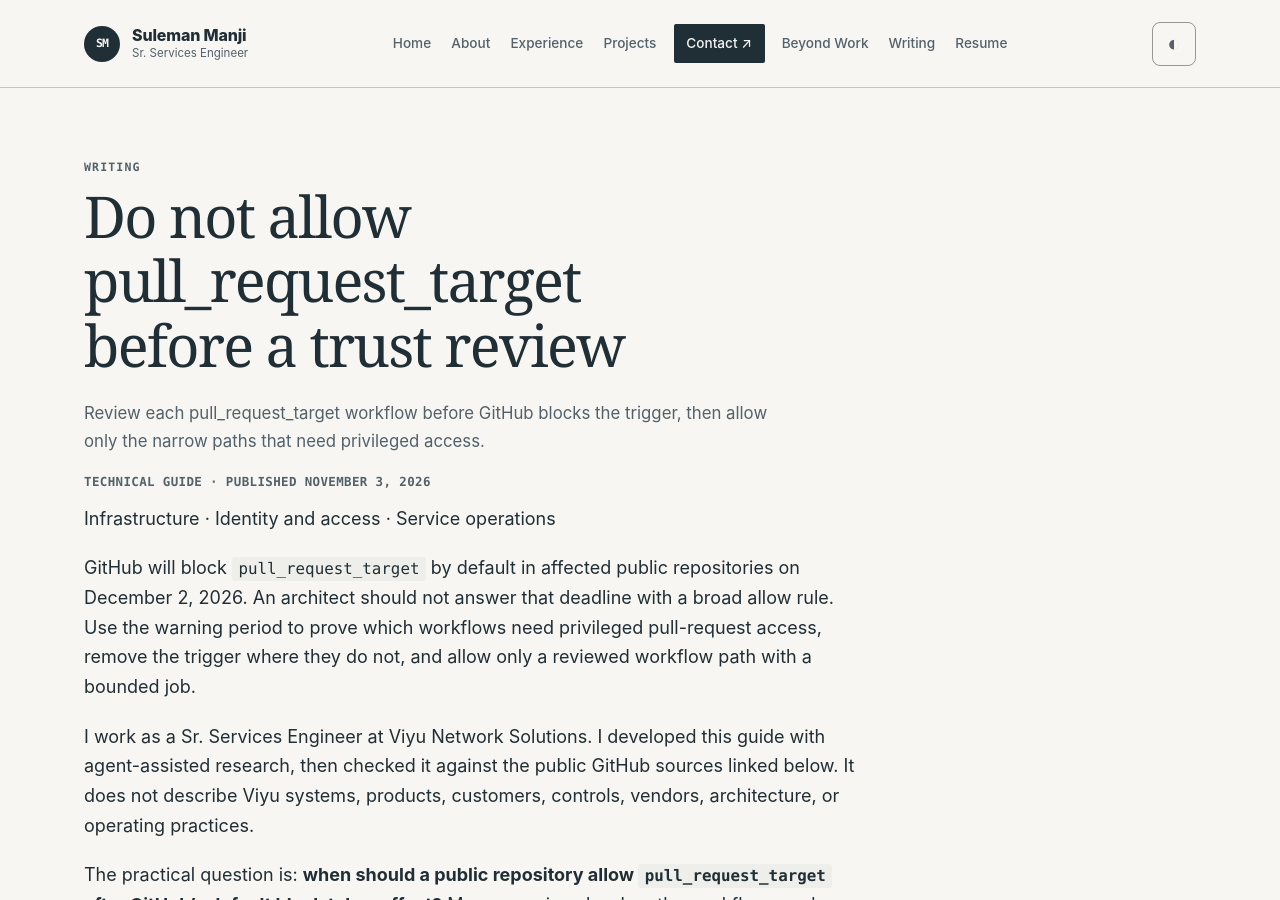
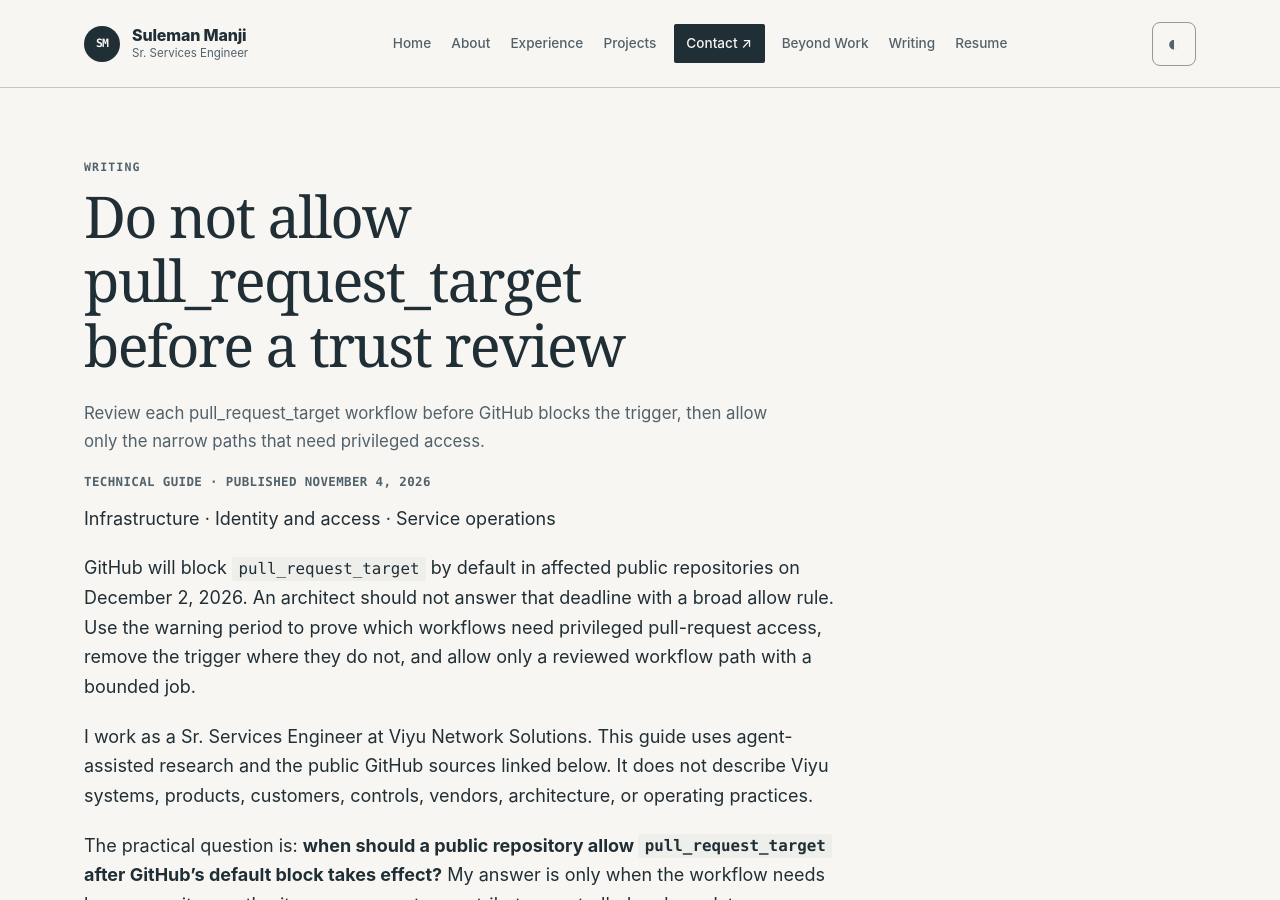
Before and after one commit to ssmanji89/sulemanji-port, a Jekyll site: the page built from notes/pull-request-target-trust-review.md, in a window 1280 px wide and 900 px high. Built offline with Jekyll 4.4.1, drawn with Linux system fonts in a browser that asks for light colours.

Commit message:
docs: publish pull-request-target-trust-review

```diff
--- a/notes/pull-request-target-trust-review.md
+++ b/notes/pull-request-target-trust-review.md
@@ -19,7 +19,7 @@ topics:
 
 GitHub will block `pull_request_target` by default in affected public repositories on December 2, 2026. An architect should not answer that deadline with a broad allow rule. Use the warning period to prove which workflows need privileged pull-request access, remove the trigger where they do not, and allow only a reviewed workflow path with a bounded job.
 
-I work as a Sr. Services Engineer at Viyu Network Solutions. I developed this guide with agent-assisted research, then checked it against the public GitHub sources linked below. It does not describe Viyu systems, products, customers, controls, vendors, architecture, or operating practices.
+I work as a Sr. Services Engineer at Viyu Network Solutions. This guide uses agent-assisted research and the public GitHub sources linked below. It does not describe Viyu systems, products, customers, controls, vendors, architecture, or operating practices.
 
 The practical question is: **when should a public repository allow `pull_request_target` after GitHub's default block takes effect?** My answer is only when the workflow needs base-repository authority, never executes contributor-controlled code or data as instructions, and has a written reason that survives review. A passing workflow is not evidence that this trust boundary is sound.
 
```
Also changed, not shown: other parts of notes/pull-request-target-trust-review.md (+1 -1 lines).
